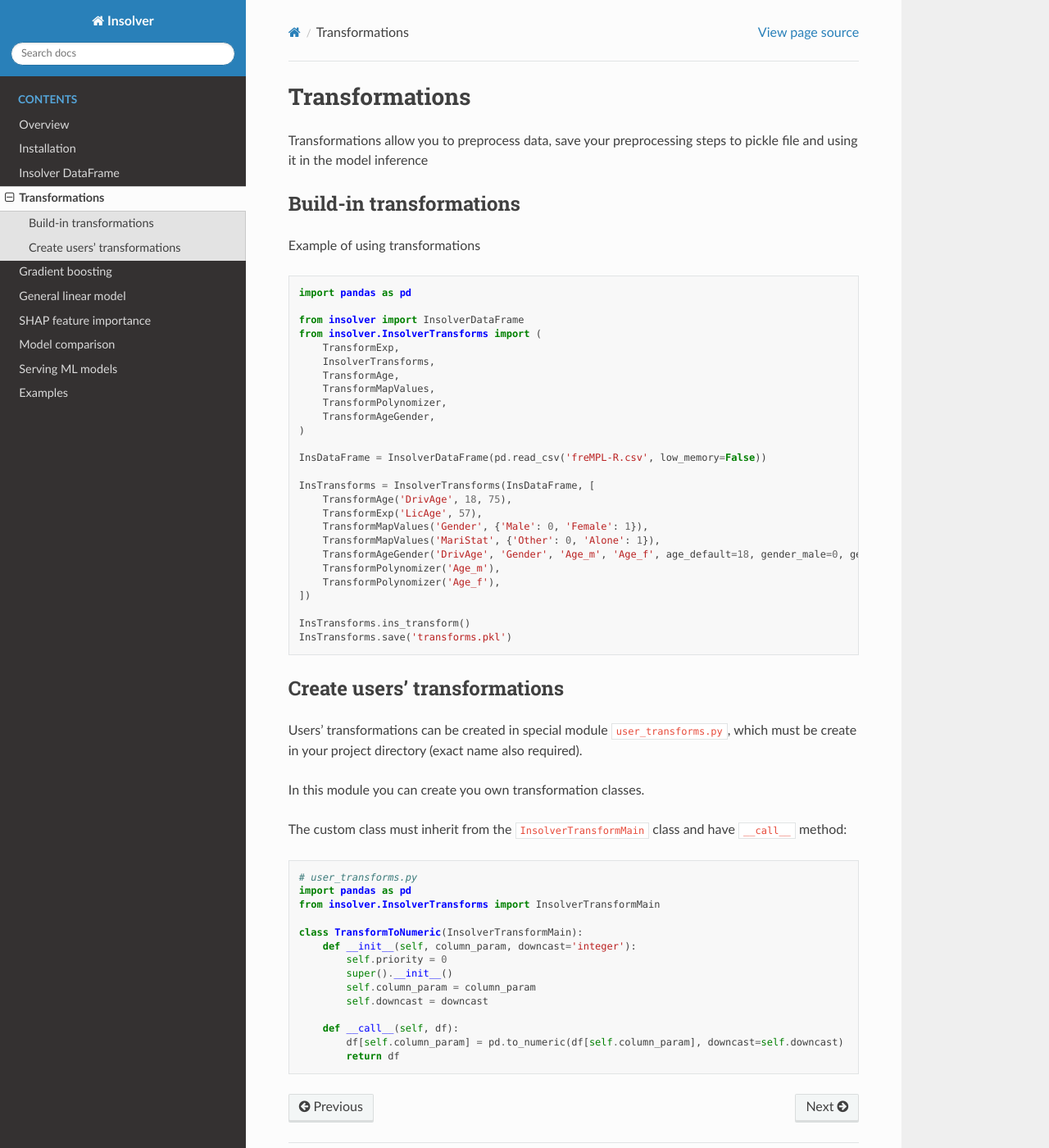
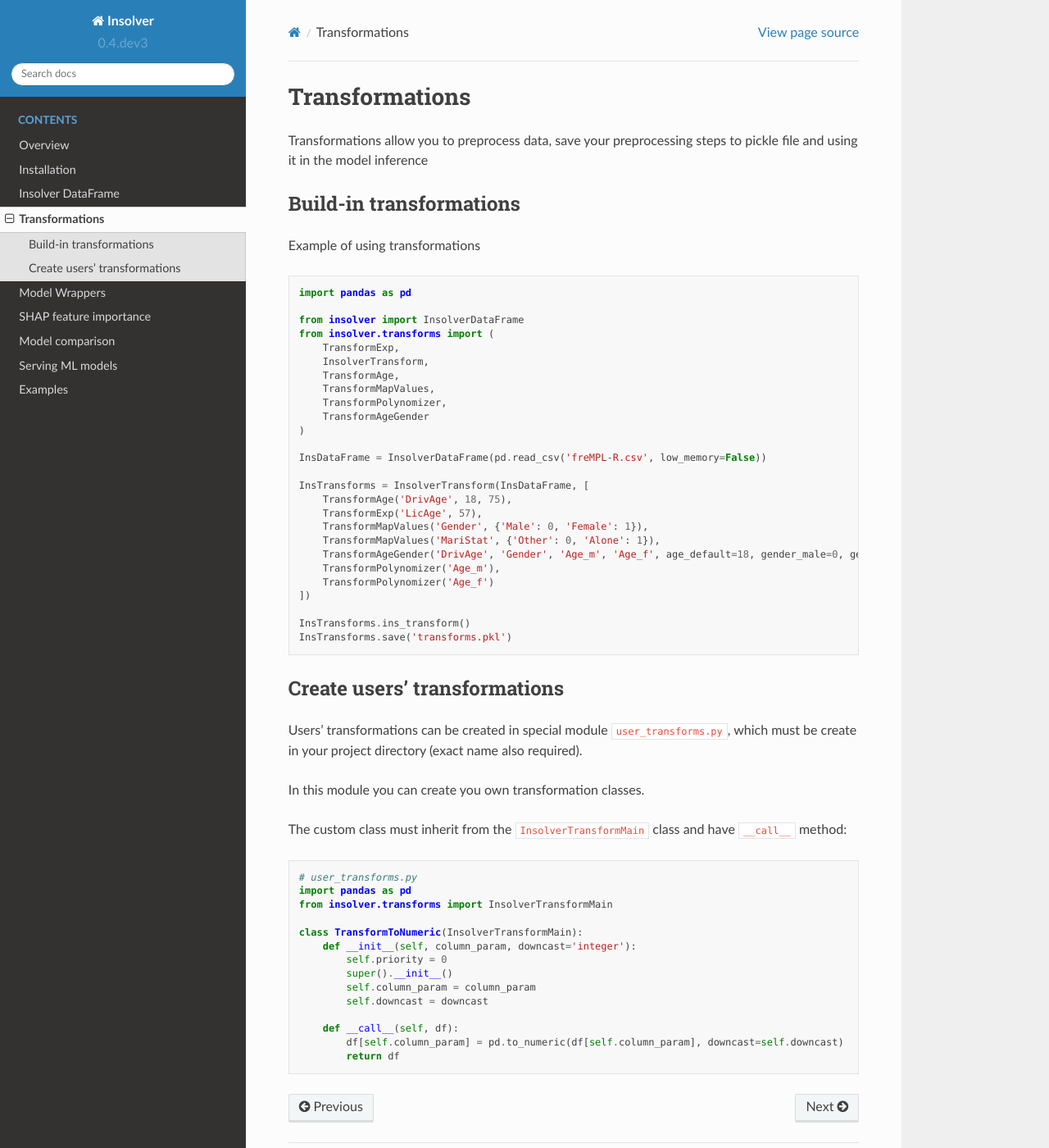
Before and after one commit to MindSetLib/Insolver, a Sphinx documentation site: the page built from docs/source/transformations.md, in a window 1280 px wide and 1400 px high. Shown: the whole window at 82% size. Built offline with Sphinx 7.4.7 and the Read the Docs theme 2.0.0, drawn with Linux system fonts in a browser that asks for light colours; some of the changed text lies outside the part shown.

Commit message:
Documentation update.

````diff
--- a/docs/conf.py
+++ b/docs/conf.py
@@ -12,17 +12,19 @@
 #
 import os
 import sys
+from datetime import datetime
 sys.path.insert(0, os.path.abspath('../insolver/'))
 
 
 # -- Project information -----------------------------------------------------
 
 project = 'Insolver'
-copyright = '2020, MindSet Team'
+copyright = f'2020-{datetime.now().year}, MindSet Team'
 author = 'MindSet Team'
 
 # The full version, including alpha/beta/rc tags
-release = '0.4.dev2'
+release = '0.4.dev3'
+version = '0.4.dev3'
 
 
 # -- General configuration ---------------------------------------------------
--- a/docs/index.rst
+++ b/docs/index.rst
@@ -16,8 +16,7 @@ Insolver is insurance scoring ML package
    source/installation
    source/insolver_df
    source/transformations
-   source/InsolverGBMWrapper
-   source/InsolverGLMWrapper
+   source/model_wrappers
    source/shap_values
    source/model_comparison
    source/serving
--- a/docs/source/InsolverGBMWrapper.md
+++ /dev/null
@@ -1 +0,0 @@
-# Gradient boosting
--- a/docs/source/InsolverGLMWrapper.md
+++ /dev/null
@@ -1 +0,0 @@
-# General linear model
--- /dev/null
+++ b/docs/source/model_wrappers.md
@@ -0,0 +1,9 @@
+# Model Wrappers
+
+## BaseWrapper
+
+## TrivialWrapper
+
+## Generalized Linear Models
+
+## Gradient Boosting Machines
--- a/docs/source/transformations.md
+++ b/docs/source/transformations.md
@@ -10,25 +10,25 @@ Example of using transformations
 import pandas as pd
 
 from insolver import InsolverDataFrame
-from insolver.InsolverTransforms import (
+from insolver.transforms import (
     TransformExp,
-    InsolverTransforms,
+    InsolverTransform,
     TransformAge,
     TransformMapValues,
     TransformPolynomizer,
-    TransformAgeGender,
+    TransformAgeGender
 )
 
 InsDataFrame = InsolverDataFrame(pd.read_csv('freMPL-R.csv', low_memory=False))
 
-InsTransforms = InsolverTransforms(InsDataFrame, [
+InsTransforms = InsolverTransform(InsDataFrame, [
     TransformAge('DrivAge', 18, 75),
     TransformExp('LicAge', 57),
     TransformMapValues('Gender', {'Male': 0, 'Female': 1}),
     TransformMapValues('MariStat', {'Other': 0, 'Alone': 1}),
     TransformAgeGender('DrivAge', 'Gender', 'Age_m', 'Age_f', age_default=18, gender_male=0, gender_female=1),
     TransformPolynomizer('Age_m'),
-    TransformPolynomizer('Age_f'),
+    TransformPolynomizer('Age_f')
 ])
 
 InsTransforms.ins_transform()
@@ -46,7 +46,7 @@ The custom class must inherit from the `InsolverTransformMain` class and have `_
 ```python
 # user_transforms.py
 import pandas as pd
-from insolver.InsolverTransforms import InsolverTransformMain
+from insolver.transforms import InsolverTransformMain
 
 class TransformToNumeric(InsolverTransformMain):
     def __init__(self, column_param, downcast='integer'):
````
Also changed, not shown: docs/source/insolver_df.md (+3 -2 lines), requirements.txt (+22 -41 lines).
